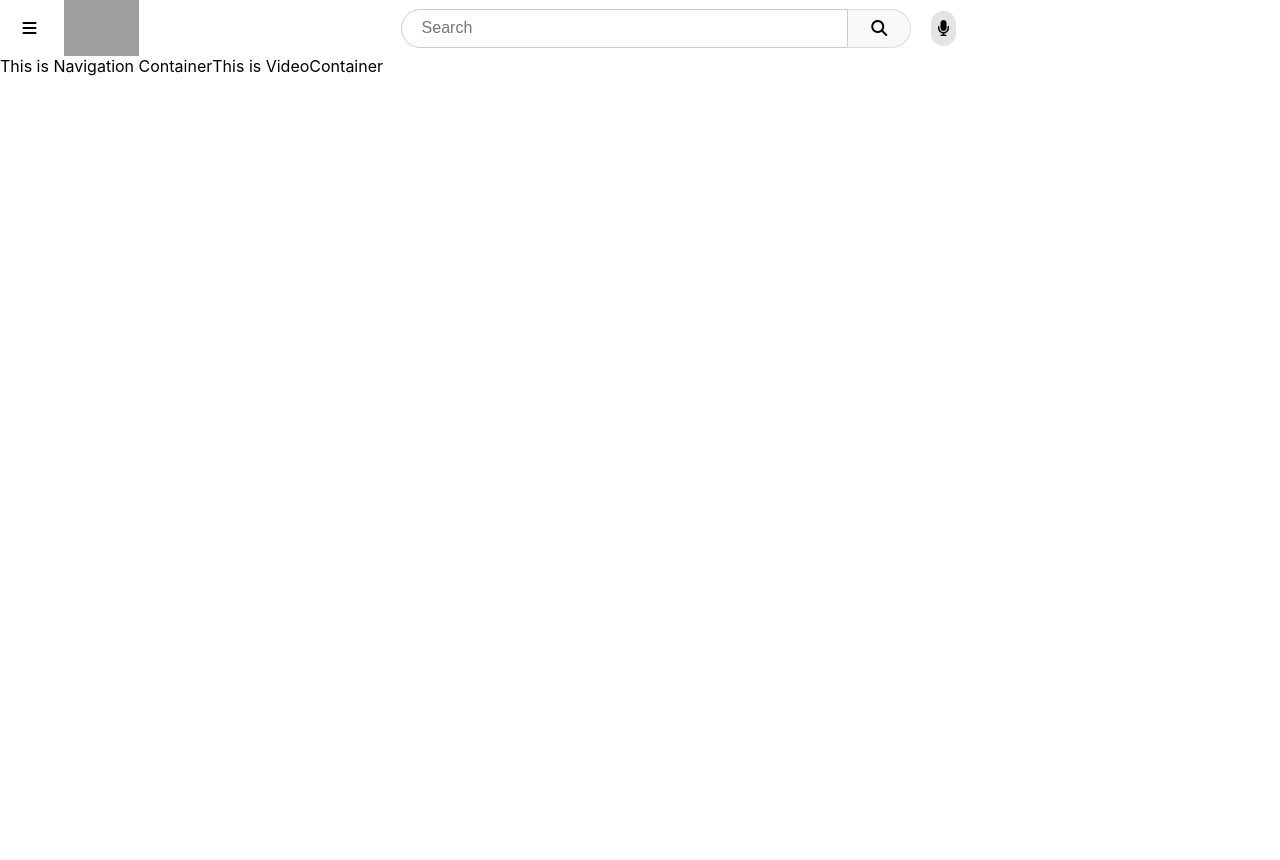
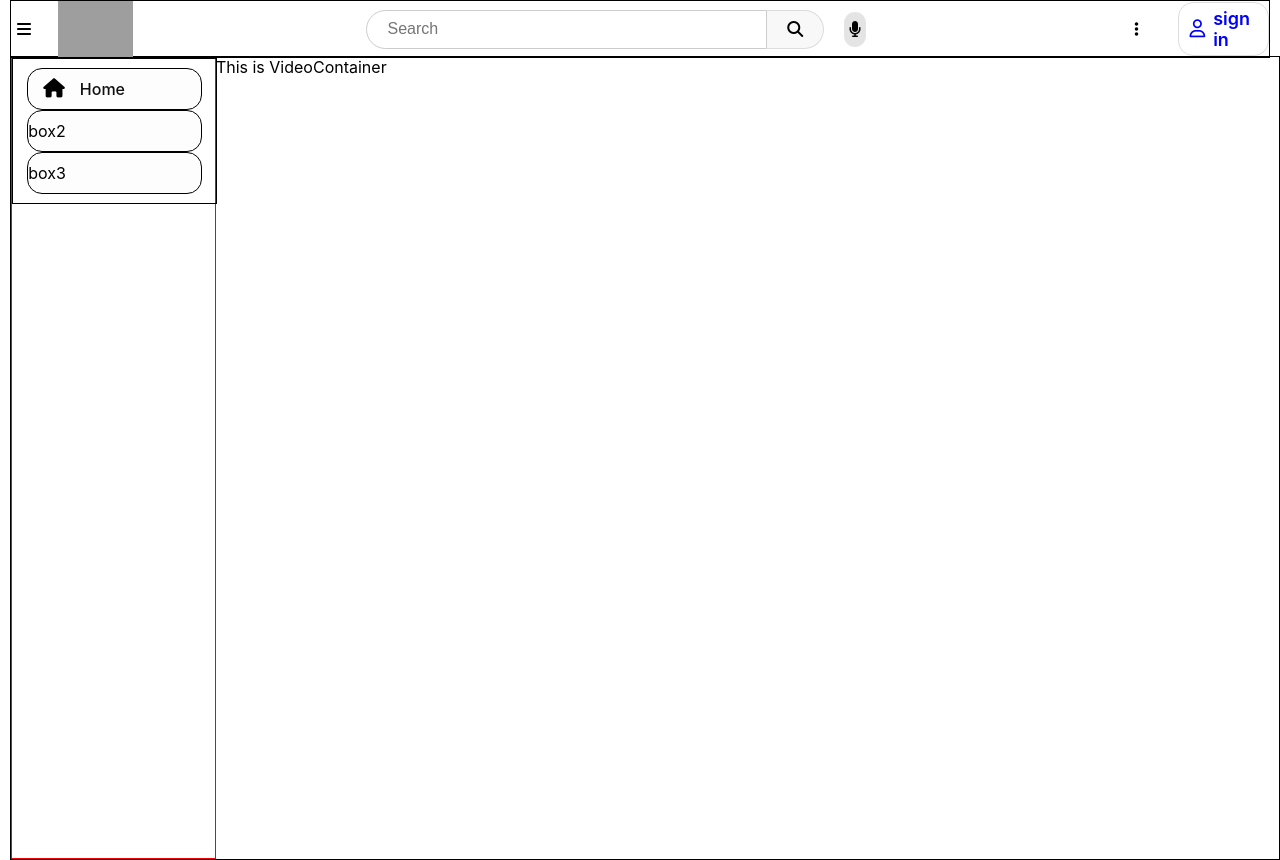
Before and after one commit to Gautam-121/projectHtmlCss, a React (Create React App) app in the folder Youtube_Clone/: page / in a window 1280 px wide. Before the commit the page ends 800 px from the top, so only its background shows below. Built offline with nearby package versions, Linux system fonts and the light colour scheme; grey boxes are pictures that could not be loaded.

Commit message:
header done

```diff
--- a/Youtube_Clone/src/component/header/header.css
+++ b/Youtube_Clone/src/component/header/header.css
@@ -5,6 +5,11 @@
     display: flex;
     align-items: center;
     justify-content: space-evenly;
+    position: fixed;
+    left: 0;
+    right: 0;
+    top: 0;
+    border: 1px solid;
 }
 
 /* Box1 */
@@ -117,3 +122,29 @@
 .mike_icon:hover{
     background-color:rgb(220, 220, 220);
 }
+
+.header_signIn_container{
+    width:12%;
+    display: flex;
+    align-items: center;
+    justify-content:center;
+}
+
+.signIn_Wrapper{
+    display: flex;
+    justify-content: center;
+    align-items: center;
+    margin-left: 40px;
+    color: rgb(0, 0, 255);
+    font-size: 18px;
+    border: 1px solid gainsboro;
+    padding: 5px 5px 5px 10px;
+    border-radius: 15px;
+    background-color: #ffffff;
+    font-weight: 600;
+
+}
+
+.signIn_Wrapper>i{
+    margin-right:8px;
+}
--- a/Youtube_Clone/src/component/header/header.js
+++ b/Youtube_Clone/src/component/header/header.js
@@ -28,7 +28,13 @@ const Header = () => {
           </div>
         </div>
       </div>
-      <div className="header_signIn_container"></div>
+      <div className="header_signIn_container">
+         <i class="fa-solid fa-ellipsis-vertical"></i>
+         <div className="signIn_Wrapper">
+         <i class="fa-regular fa-user"></i>
+         sign in
+         </div>
+      </div>
     </div>
   );
 };
--- a/Youtube_Clone/src/component/main/main.css
+++ b/Youtube_Clone/src/component/main/main.css
@@ -1,3 +1,6 @@
 .main_conatainer{
     display: flex;
+    border: 1px solid;
+    margin-left: 10px;
+    margin-top: 56px;
 }
--- a/Youtube_Clone/src/component/main/navigationContainer/navigation.css
+++ b/Youtube_Clone/src/component/main/navigationContainer/navigation.css
@@ -0,0 +1,38 @@
+.navigation_wrapper{
+    height: 100vh;
+    border: 1px solid red;
+    width: 16%;
+}
+
+.box1{
+    border: 1px solid black;
+    width: 100%;
+    height: 144px;
+    display: flex;
+    flex-direction: column;
+    justify-content: center;
+    align-items: center;
+}
+
+.home{
+    border: 1px solid;
+    width: 85%;
+    height: 40px;
+    display: flex;
+    align-items: center;
+    border-radius: 15px;
+    background-color:rgba(211, 211, 211, 0.048);
+
+}
+
+.home>i{
+    margin-left: 15px;
+    font-size: larger;
+}
+
+.home>p{
+    margin-left: 15px;
+    color: #0f0f0f;
+    font-size: 1rem;
+    font-weight: 500;
+}
--- a/Youtube_Clone/src/component/main/navigationContainer/navigation.js
+++ b/Youtube_Clone/src/component/main/navigationContainer/navigation.js
@@ -2,7 +2,20 @@ import "./navigation.css"
 
 const NavigationContainer = ()=>{
     return(
-        <div>This is Navigation Container</div>
+        <div className="navigation_wrapper">
+            <div className="box1">
+                <div className="home">
+                   <i class="fa-solid fa-house"></i>
+                   <p>Home</p>
+                </div>
+                 <div className="home">
+                    box2
+                </div>
+                <div className="home">
+                    box3
+                </div>
+            </div>
+        </div>
     )
 }
 
```
